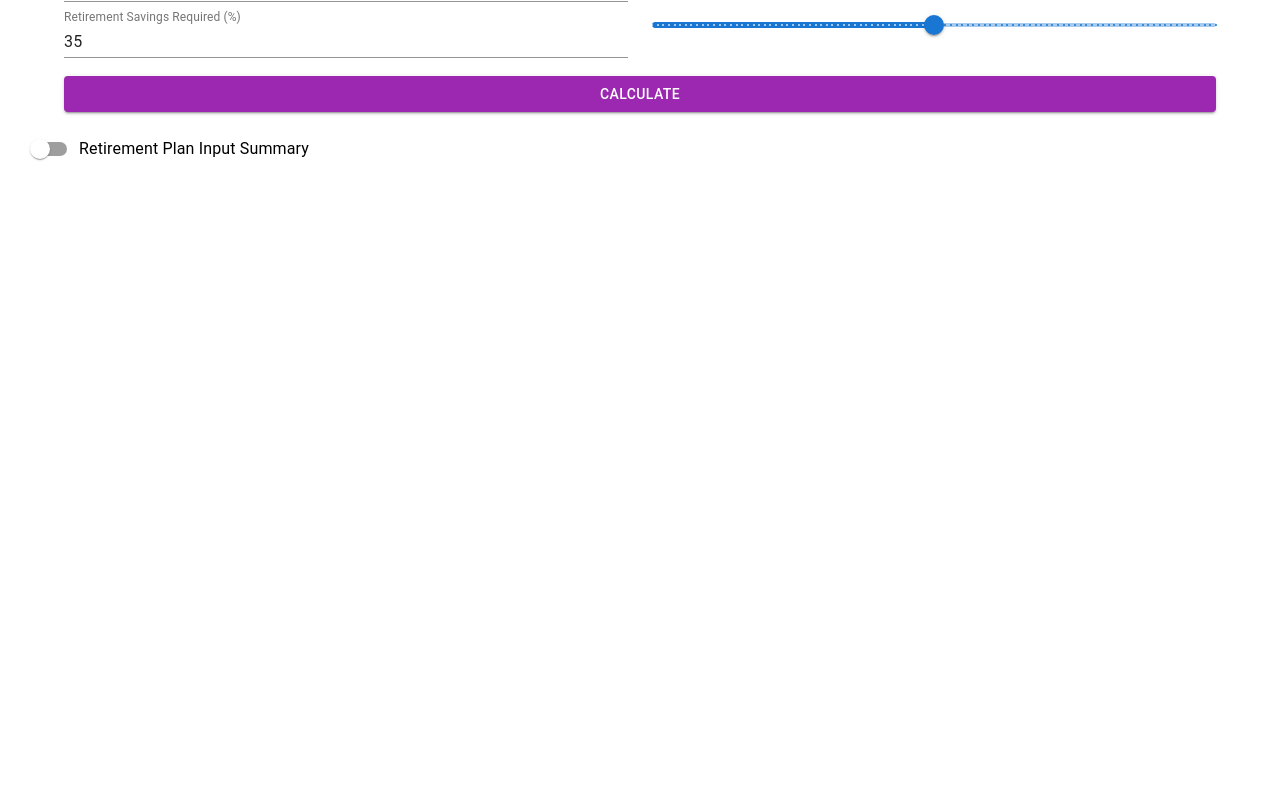
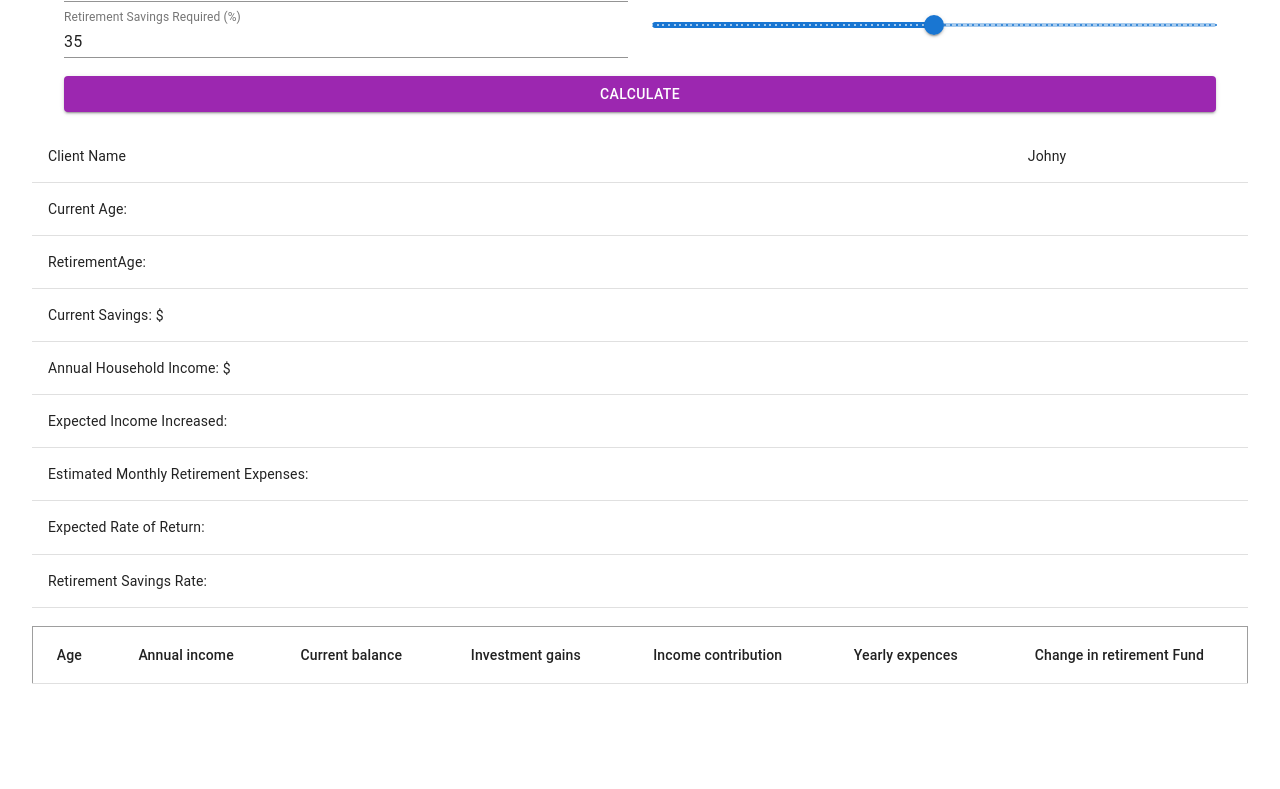
Before and after one commit to BarshaMalbul1/retirement_calculator, a React (Create React App) app: page / in a window 1280 px wide. Shown: the part 600-1389 px from the top of the page. After the commit the page ends 1292 px from the top, so only its background shows below. Built offline with nearby package versions, Linux system fonts and the light colour scheme.

Commit message:
table fixed

```diff
--- a/src/Component/summaryReport.js
+++ b/src/Component/summaryReport.js
@@ -1,65 +1,55 @@
-import { Container } from "@amcharts/amcharts5";
-import { FormControlLabel,Switch,Slide } from "@mui/material";
 import React from "react";
-import Grid from '@mui/material/Grid';
-import Paper from '@mui/material/Paper';
-import Box from '@mui/material/Box';
-import { createTheme, ThemeProvider, styled } from '@mui/material/styles';
+import Table from '@mui/material/Table';
+import TableBody from '@mui/material/TableBody';
+import TableCell from '@mui/material/TableCell';
+import TableContainer from '@mui/material/TableContainer';
 
+// {[
+//   "Client Name",  input? input.clientName :"Johny",
+//   "Current Age:", input?input.currentAge:"",
+//   "RetirementAge:",input?input.retirementAge : "",
+//   "Current Savings: $" ,input?input.currentSavings : "",
+//   "Annual Household Income: $", input?input.annualHouseholdIncome : "",
+//   "Expected Income Increased:",input?input.expectedII : "",
+//   "Estimated Monthly Retirement Expenses: ",input?input.estimatedRE : "",
+//   "Expected Rate of Return:" , input?input.expectedROR : "" ,
+//   "Retirement Savings Rate: " ,input?input.retirementSR : ""
+// ]}
 
 function SummaryReport({data}){
-    console.log("summary",data.form_input_values);
     let input = data.form_input_values;
     const [checked, setChecked] = React.useState(false);
     const containerRef = React.useRef(null);
-    const Item = styled(Paper)(({ theme }) => ({
-        ...theme.typography.body2,
-        textAlign: 'center',
-        color: theme.palette.text.secondary,
-        height: 60,
-        lineHeight: '60px',
-      }));
-      const darkTheme = createTheme({ palette: { mode: 'dark' } });
-
+    var data = {
+      "Client Name":  input? input.clientName :"Johny",
+      "Current Age:": input?input.currentAge:"",
+      "RetirementAge:":input?input.retirementAge : "",
+      "Current Savings: $" :input?input.currentSavings : "",
+      "Annual Household Income: $": input?input.annualHouseholdIncome : "",
+      "Expected Income Increased:":input?input.expectedII : "",
+      "Estimated Monthly Retirement Expenses: ":input?input.estimatedRE : "",
+      "Expected Rate of Return:" : input?input.expectedROR : "" ,
+      "Retirement Savings Rate: " :input?input.retirementSR : ""
+    };
 
     const handleChange = () => {
       setChecked((prev) => !prev);
     };
+
     return (
-        <Box sx={{ width: `calc(1000px + 160px)` }}>
-        <FormControlLabel
-        control={<Switch checked={checked} onChange={handleChange} />}
-        label="Retirement Plan Input Summary"
-        />
-        <Slide direction="up" in={checked} container={containerRef.current} defaultChecked color="default">
-        <Grid container rowSpacing={1} columns={{ xs: 4, sm: 8, md: 12 }}>
-        {[darkTheme].map((theme, index) => (
-        <Grid item xs={6} key={index}>
-          <ThemeProvider theme={theme}>
-            <Box sx={{p: 2, bgcolor: 'background.primary', display: 'grid', gridTemplateColumns: { md: '1fr 1fr' }, gap: 0.5,}}>
-              {[
-                "Client Name",  input? input.clientName :"Johny",
-                "Current Age:", input?input.currentAge:"",
-                "RetirementAge:",input?input.retirementAge : "",
-                "Current Savings: $" ,input?input.currentSavings : "",
-                "Annual Household Income: $", input?input.annualHouseholdIncome : "",
-                "Expected Income Increased:",input?input.expectedII : "",
-                "Estimated Monthly Retirement Expenses: ",input?input.estimatedRE : "",
-                "Expected Rate of Return:" , input?input.expectedROR : "" ,
-                "Retirement Savings Rate: " ,input?input.retirementSR : ""
+      <div>
+        <TableContainer>
+          <Table>
+          {Object.keys(data).map((key) => (
+              <TableBody>
+                  <TableCell>{key}</TableCell>
+                  <TableCell>{data[key]}</TableCell>
+              </TableBody>
+          ))}
 
-].map((elevation) => (
-                <Item key={elevation} elevation={elevation}>
-                  {elevation}
-                </Item>
-              ))}
-            </Box>
-          </ThemeProvider>
-        </Grid>
-      ))}
-        </Grid>
-        </Slide>
-       </Box>
+          </Table>
+        </TableContainer>
+      </div>
 
         // /* <p>You need to save an additional ${additionalSavingsNeeded.toFixed(2)} to meet your retirement goal of ${totalSavingsNeeded.toFixed(2)}.</p>  */}
     );
```
